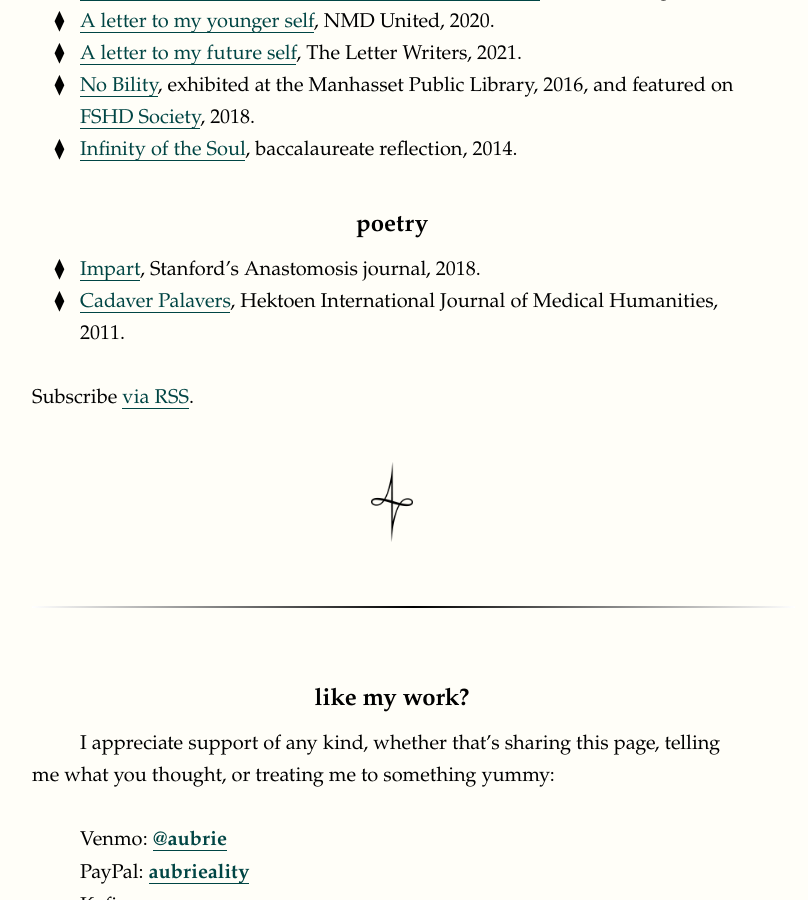
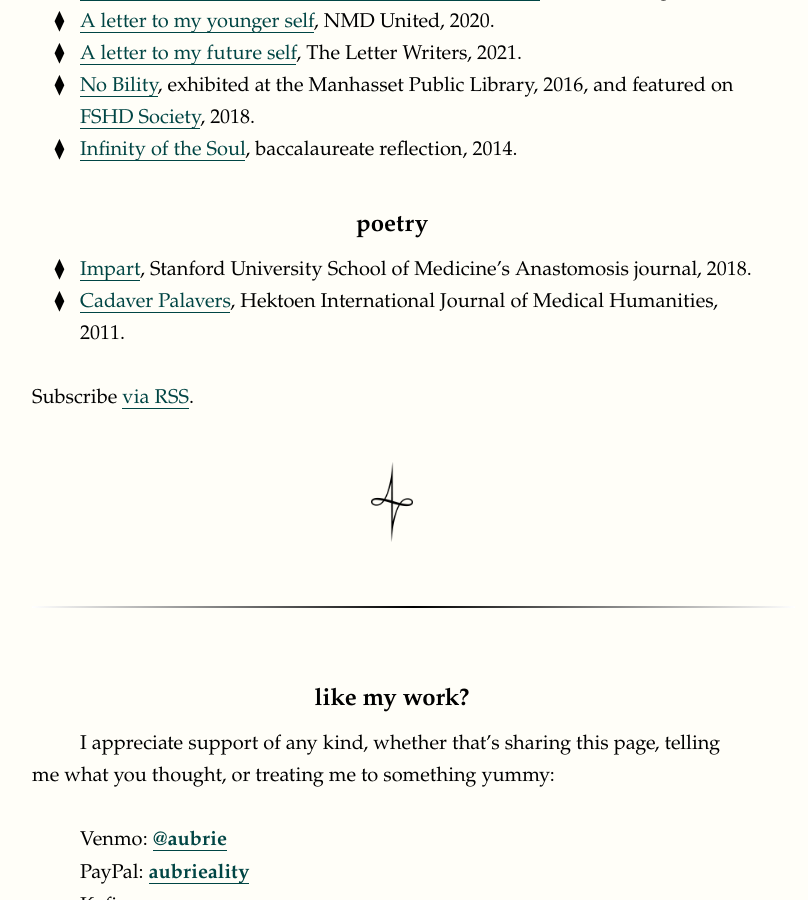
Before and after one commit to aubrielee/aubrielee.github.io, a Jekyll site: the page built from writing.md, in a window 1280 px wide and 900 px high, scrolled down 572 px. Shown: the whole window, without its empty margins (248-1056 px from the left). Built offline with Jekyll 4.4.1, drawn with Linux system fonts in a browser that asks for light colours; nearby versions of some CDN libraries; some web fonts are replaced.

Commit message:
Update writing.md

```diff
--- a/writing.md
+++ b/writing.md
@@ -24,7 +24,7 @@ permalink: /writing
 
 ## poetry
 <ul>
-    <li><a href="https://aubrielee.com/impart" target="_blank" tabindex="0"><span class="pieceTitle">Impart</span></a>, Stanford’s Anastomosis journal, 2018.</li>
+    <li><a href="https://aubrielee.com/impart" target="_blank" tabindex="0"><span class="pieceTitle">Impart</span></a>, Stanford University School of Medicine’s Anastomosis journal, 2018.</li>
     <li><a href="http://hekint.org/2017/01/22/cadaver-palavers/" target="_blank" tabindex="0"><span class="pieceTitle">Cadaver Palavers</span></a>, Hektoen International Journal of Medical Humanities, 2011.</li>
 </ul>
 <br>
```
